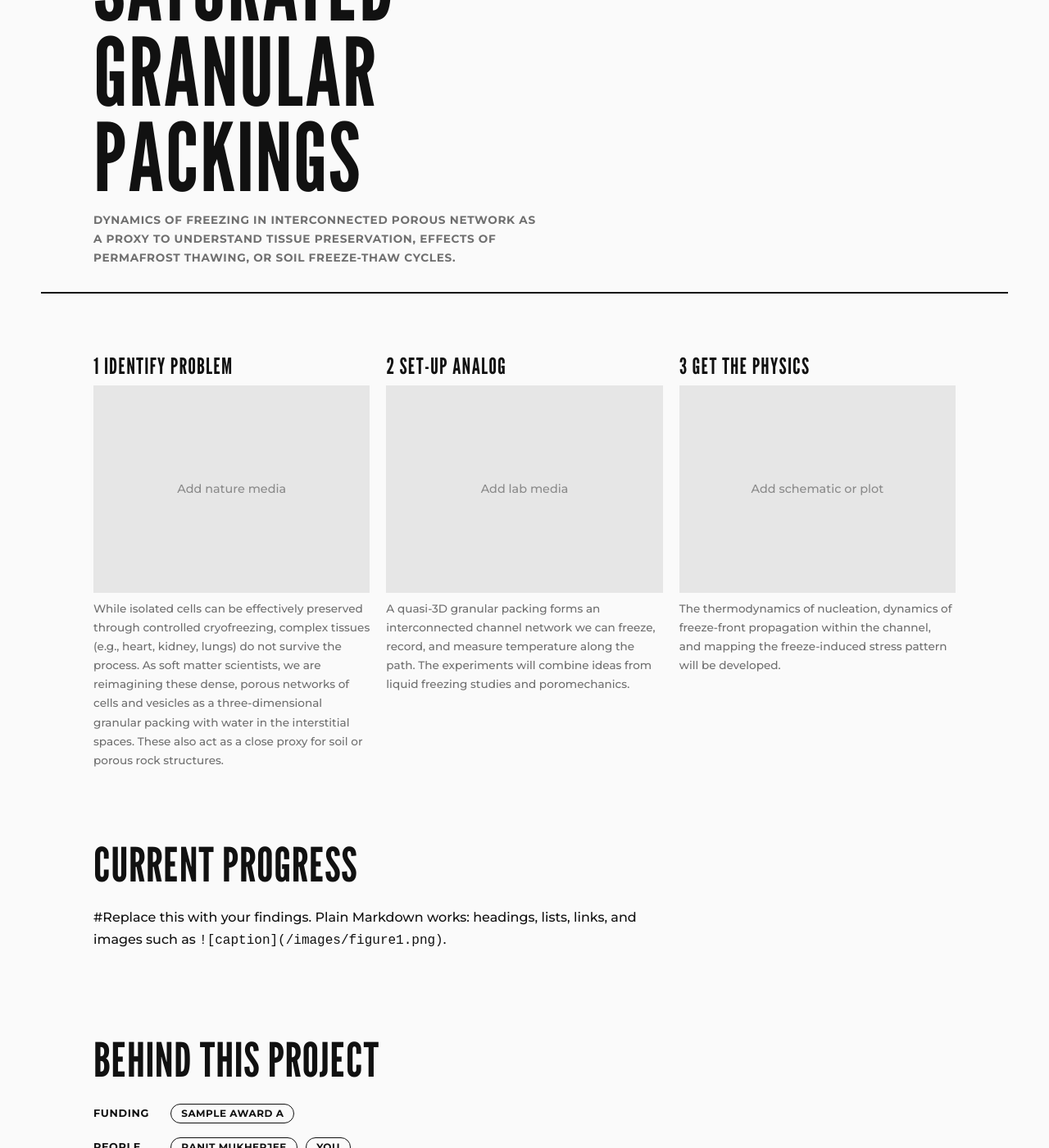
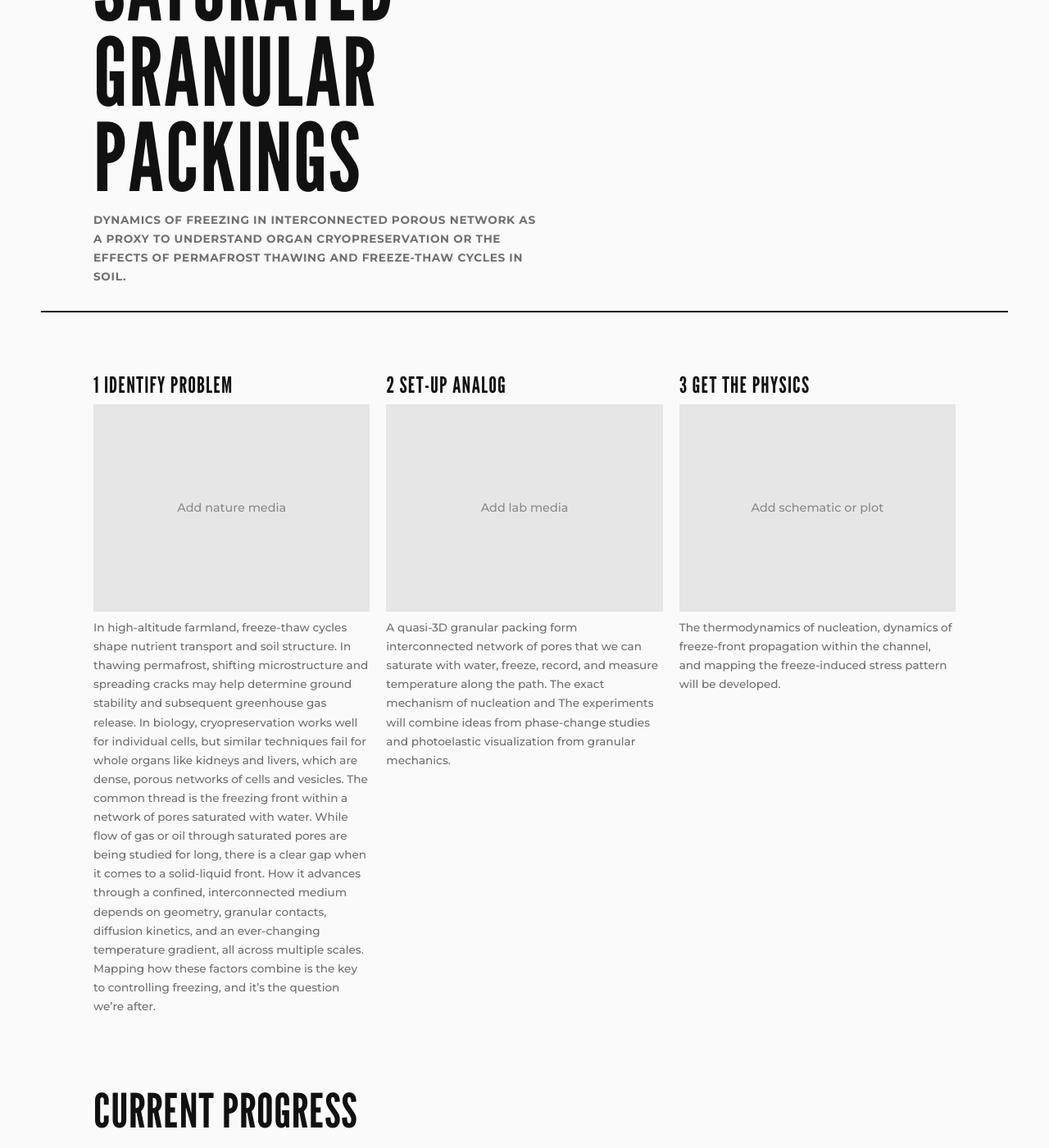
Before and after one commit to ranit-mukherjee/Ranit-lab, a Jekyll site: the page built from _projects/freezing-granular-channels.md, in a window 1280 px wide and 1400 px high, scrolled down 465 px. Shown: the whole window at 82% size. Built offline with Jekyll 4.4.1, drawn with Linux system fonts in a browser that asks for light colours.

Commit message:
changes_project-2
changes to granular project

```diff
--- a/_projects/freezing-granular-channels.md
+++ b/_projects/freezing-granular-channels.md
@@ -2,12 +2,13 @@
 title: Freezing in water-saturated granular packings
 status: ongoing
 year: 2027
-tagline: Dynamics of freezing in interconnected porous network as a proxy to understand tissue preservation, effects of permafrost thawing, or soil freeze-thaw cycles.
+tagline: Dynamics of freezing in interconnected porous network as a proxy to understand organ cryopreservation or the effects of permafrost thawing and freeze-thaw cycles in soil.
 cover: ""
 nature_media: ""
-nature_caption: "While isolated cells can be effectively preserved through controlled cryofreezing, complex tissues (e.g., heart, kidney, lungs) do not survive the process. As soft matter scientists, we are reimagining these dense, porous networks of cells and vesicles as a three-dimensional granular packing with water in the interstitial spaces. These also act as a close proxy for soil or porous rock structures."
+nature_caption: "In high-altitude farmland, freeze-thaw cycles shape nutrient transport and soil structure. In thawing permafrost, shifting microstructure and spreading cracks may help determine ground stability and subsequent greenhouse gas release. In biology, cryopreservation works well for individual cells, but similar techniques fail for whole organs like kidneys and livers, which are dense, porous networks of cells and vesicles.\ The common thread is the freezing front within a network of pores saturated with water. While flow of gas or oil through saturated pores are being studied for long, there is a clear gap when it comes to a solid-liquid front. How it advances through a confined, interconnected medium depends on geometry, granular contacts, diffusion kinetics, and an ever-changing temperature gradient, all across multiple scales. Mapping how these factors combine is the key to controlling freezing, and it’s the question we’re after."
+
 analog_media: ""
-analog_caption: "A quasi-3D granular packing forms an interconnected channel network we can freeze, record, and measure temperature along the path. The experiments will combine ideas from liquid freezing studies and poromechanics."
+analog_caption: "A quasi-3D granular packing form interconnected network of pores that we can saturate with water, freeze, record, and measure temperature along the path. The exact mechanism of nucleation and The experiments will combine ideas from phase-change studies and photoelastic visualization from granular mechanics."
 physics_media: ""
 physics_caption: "The thermodynamics of nucleation, dynamics of freeze-front propagation within the channel, and mapping the freeze-induced stress pattern will be developed."
 physics: "How does a freezing front advance through connected channels, and where does stress build up?"
```
